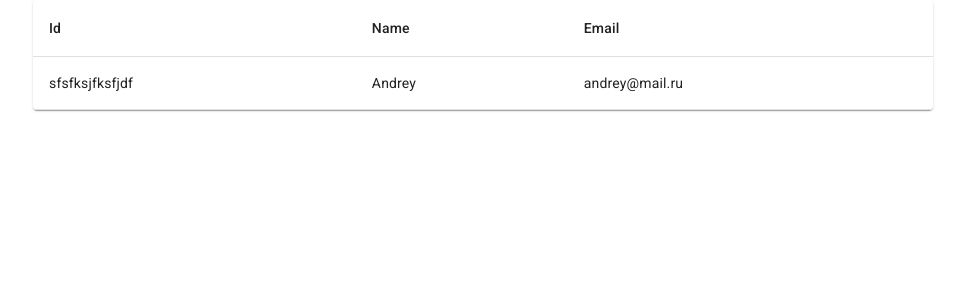
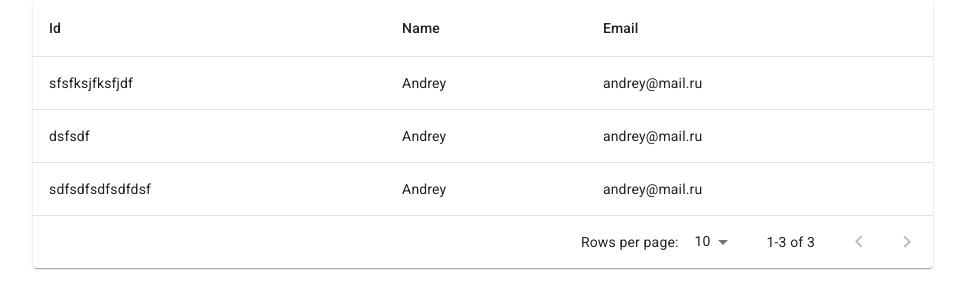
Before and after one commit to kochurov-b/CRUD, a React (Create React App) app in the folder frontend/: page / in a window 1280 px wide. Shown: the top 308 px of the page, without its empty margins (157-1122 px from the left). Built offline with nearby package versions, Linux system fonts and the light colour scheme.

Commit message:
adding table pagination

```diff
--- a/frontend/src/components/App/App.js
+++ b/frontend/src/components/App/App.js
@@ -17,6 +17,16 @@ export const App = () => {
       name: 'Andrey',
       email: 'andrey@mail.ru',
     },
+    {
+      id: 'dsfsdf',
+      name: 'Andrey',
+      email: 'andrey@mail.ru',
+    },
+    {
+      id: 'sdfsdfsdfsdfdsf',
+      name: 'Andrey',
+      email: 'andrey@mail.ru',
+    },
   ];
 
   return (
--- a/frontend/src/components/Table/Body/Body.jsx
+++ b/frontend/src/components/Table/Body/Body.jsx
@@ -9,7 +9,7 @@ const renderRow = (row, columns) => {
   const { id: rowId } = row;
 
   return (
-    <TableRow hover role="checkbox" tabIndex={-1} key={rowId}>
+    <TableRow hover tabIndex={-1} key={rowId}>
       {columns.map(({ id }) => {
         const value = row[id];
 
--- a/frontend/src/components/Table/Table.jsx
+++ b/frontend/src/components/Table/Table.jsx
@@ -2,19 +2,38 @@ import React from 'react';
 import Paper from '@material-ui/core/Paper';
 import TableMUI from '@material-ui/core/Table';
 import TableContainer from '@material-ui/core/TableContainer';
+import TablePagination from '@material-ui/core/TablePagination';
 
 import { TableHead } from './Head/Head';
 import { TableBody } from './Body/Body';
+import { useTable } from './useTable';
+
+const ROWS_PER_PAGE_OPTIONS = [10, 20, 30];
 
 export const Table = ({ columns, rows }) => {
+  const { page, rowsPerPage, onChangePage, onChangeRowsPerPage } = useTable();
+  const rowsCount = rows.length;
+  const startRowNumber = page * rowsPerPage;
+  const endRowNumber = page * rowsPerPage + rowsPerPage;
+  const generatePageRows = rows.slice(startRowNumber, endRowNumber);
+
   return (
     <Paper>
       <TableContainer>
         <TableMUI>
           <TableHead columns={columns} />
-          <TableBody columns={columns} rows={rows} />
+          <TableBody columns={columns} rows={generatePageRows} />
         </TableMUI>
       </TableContainer>
+      <TablePagination
+        rowsPerPageOptions={ROWS_PER_PAGE_OPTIONS}
+        component="div"
+        count={rowsCount}
+        rowsPerPage={rowsPerPage}
+        page={page}
+        onChangePage={onChangePage}
+        onChangeRowsPerPage={onChangeRowsPerPage}
+      />
     </Paper>
   );
 };
--- /dev/null
+++ b/frontend/src/components/Table/useTable.js
@@ -0,0 +1,20 @@
+import { useState } from 'react';
+
+export const useTable = () => {
+  const [page, setPage] = useState(0);
+  const [rowsPerPage, setRowsPerPage] = useState(10);
+
+  const handleChangePage = (event, newPage) => setPage(newPage);
+
+  const handleChangeRowsPerPage = ({ target: { value } }) => {
+    setRowsPerPage(Number(value));
+    setPage(0);
+  };
+
+  return {
+    page,
+    rowsPerPage,
+    onChangePage: handleChangePage,
+    onChangeRowsPerPage: handleChangeRowsPerPage,
+  };
+};
--- a/frontend/src/index.js
+++ b/frontend/src/index.js
@@ -6,12 +6,7 @@ import reportWebVitals from './reportWebVitals';
 
 import './index.css';
 
-ReactDOM.render(
-  <React.StrictMode>
-    <App />
-  </React.StrictMode>,
-  document.getElementById('root'),
-);
+ReactDOM.render(<App />, document.getElementById('root'));
 
 // If you want to start measuring performance in your app, pass a function
 // to log results (for example: reportWebVitals(console.log))
```
